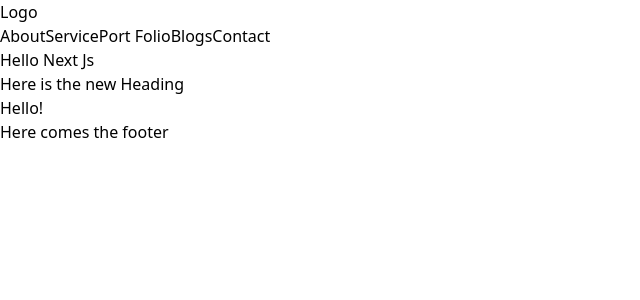
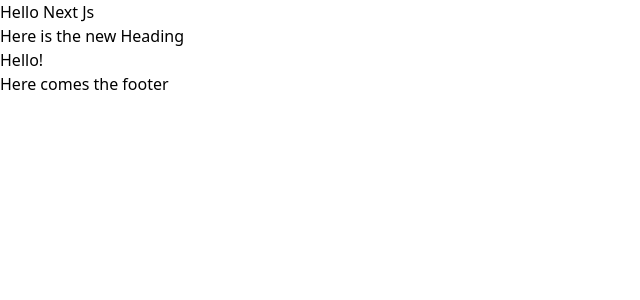
Before and after one commit to JannatulAfrozFaria/next-js-practice-1, a Next.js app: page / in a window 1280 px wide. Shown: the top 300 px of the page, without its empty margins (0-640 px from the left). Built offline with nearby package versions, Linux system fonts and the light colour scheme.

Commit message:
navbar removed from layout

```diff
--- a/src/app/layout.js
+++ b/src/app/layout.js
@@ -24,16 +24,7 @@ export default function RootLayout({ children }) {
       <body
         className={`${geistSans.variable} ${geistMono.variable} antialiased`}
       >
-        <nav className="bg-sky-300 p-6">
-          <h6>Logo</h6>
-          <ul>
-            <Link href={'/about'} >About</Link>
-            <Link href={'/service'} >Service</Link>
-            <Link href={'/portfolio'} >Port Folio</Link>
-            <Link href={'/blogs'} >Blogs</Link>
-            <Link href={'/contact'} >Contact</Link>
-          </ul>
-        </nav>
+
        <div className="h-screen">
             {children}
        </div>
```
